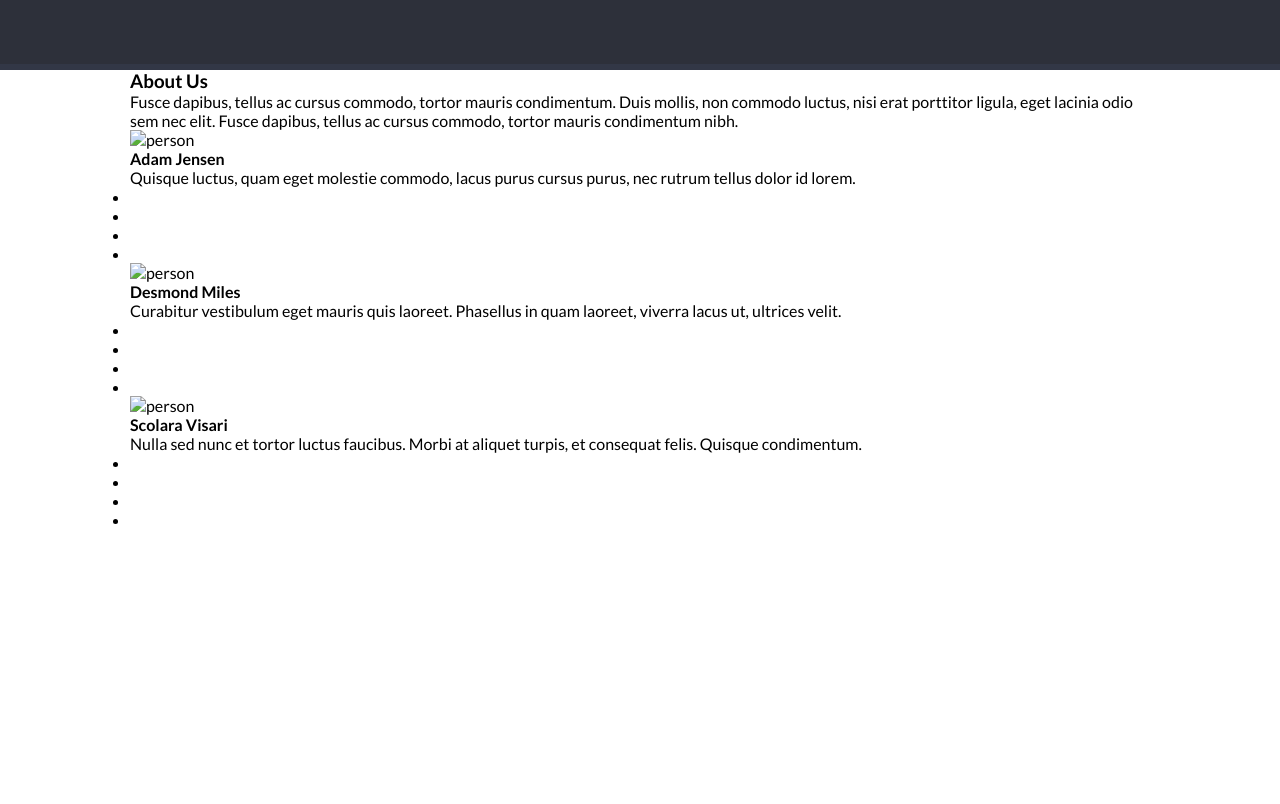
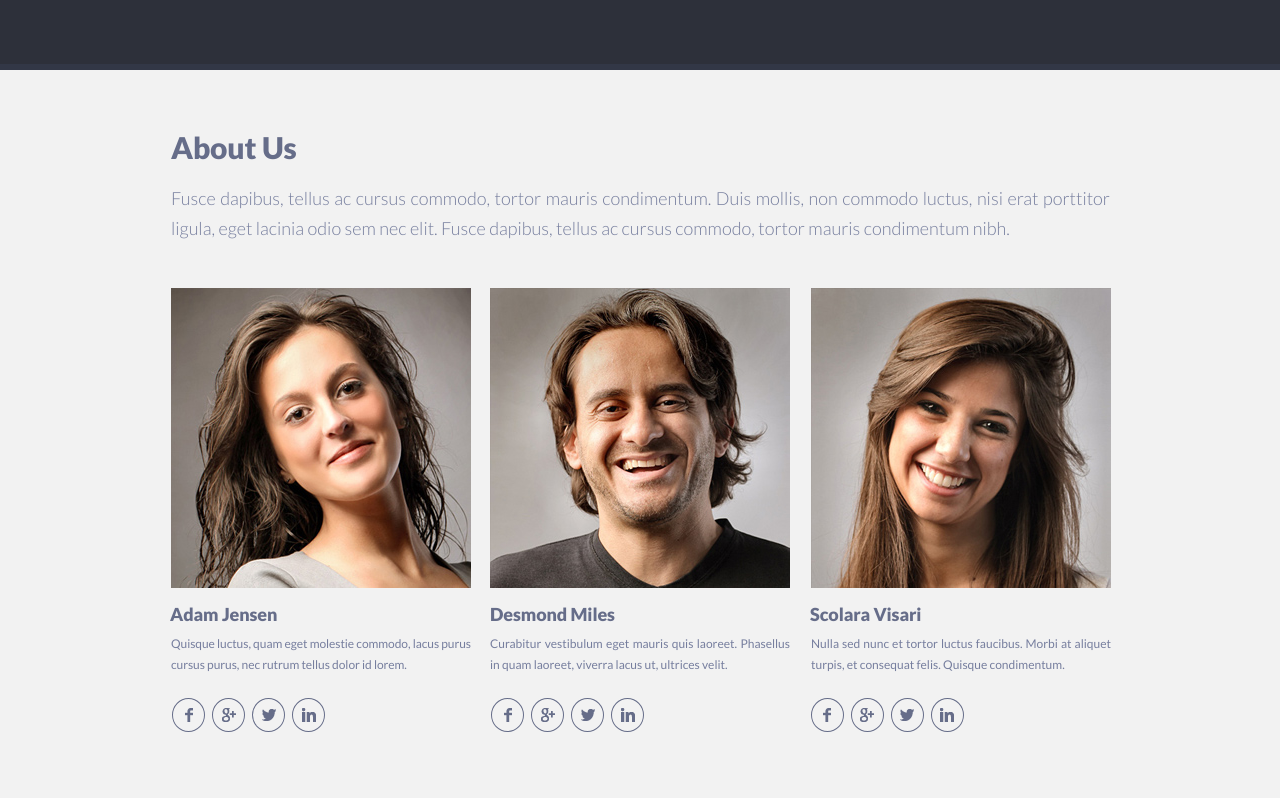
Before and after one commit to timon4ik2102/singolo, a plain HTML site: page singolo2.html in a window 1280 px wide. Shown: the part 800-1604 px from the top of the page. Before the commit the page ends 1329 px from the top, so only its background shows below. Drawn offline with Linux system fonts and the light colour scheme.

Commit message:
feat: add styles of about-us section

```diff
--- a/singolo2.css
+++ b/singolo2.css
@@ -1,18 +1,3 @@
-/* .icon {
-	display: inline-block;
-	width: 70px;
-	height: 70px;
-	background-size: cover;
-}
-
-.icon-arrow {
-	background-image: url(/singolo/assets/img/pensil-icon.svg);
-}
-.icon-arrow:hover,
-.icon-arrow:focus {
-	filter: invert(27%) sepia(51%) saturate(2878%) hue-rotate(346deg) brightness(104%) contrast(97%);
-  } */
-
 @font-face {
 	font-family: 'Lato';
 	font-style: normal;
@@ -45,6 +30,7 @@
 	margin: 0;
 	padding: 0;
 	box-sizing: border-box;
+	list-style-type: none;
 }
 
 .wrapper {
@@ -83,7 +69,6 @@
 	line-height: 30px;
 	color: #767e9e;
 	font-weight: 300;
-
 	text-align: left;
 }
 
@@ -114,7 +99,7 @@
 
 .portfolio-btn-active,
 .portfolio-btn:hover {
-	color: #c5c5c5;
+	color: #dedede;
 	border: 1px solid #c5c5c5;
 }
 
@@ -127,3 +112,142 @@
 	margin-bottom: 17px;
 	margin-right: 17px;
 }
+
+.about {
+	height: 734px;
+	background-color: #f2f2f2;
+	border-bottom: solid 6px #ffffff;
+}
+
+.about-title {
+	padding-top: 68px;
+	margin-left: 40px;
+}
+
+.about-title-head {
+	margin-left: 1px;
+	font-size: 30px;
+	line-height: 18px;
+	color: #666d89;
+	font-weight: 900;
+	text-align: left;
+	letter-spacing: -0.2px;
+}
+
+.about-title-text {
+	margin-top: 27px;
+	padding-left: 1px;
+	width: 940px;
+	text-align: justify;
+	font-size: 18px;
+	line-height: 30px;
+	color: #767e9e;
+	font-weight: 300;
+}
+
+.about-persons {
+	display: flex;
+	flex-direction: row;
+	justify-content: space-between;
+	margin: 45px 41px 0;
+}
+.persons-item:nth-child(3) {
+	margin-right: -2px;
+}
+.persons-item:nth-child(2) {
+	margin-right: 2px;
+}
+
+.persons-item {
+	width: 300px;
+}
+
+.persons-photo {
+	width: 300px;
+	height: 300px;
+}
+
+.persons-content-title {
+	margin-top: 14px;
+	margin-left: -1px;
+	font-size: 18px;
+	line-height: 18px;
+	color: #666d89;
+	font-weight: 900;
+	text-align: left;
+	letter-spacing: -0.1px;
+}
+
+.desmond-title {
+	padding-left: 1px;
+}
+
+.persons-content-text {
+	margin-top: 10px;
+	font-size: 12px;
+	line-height: 21px;
+	color: #767e9e;
+	font-family: 'Lato', sans-serif;
+	font-weight: 400;
+	text-align: justify;
+}
+
+.adam-text {
+	letter-spacing: -0.06px;
+}
+
+.persons-social-icons {
+	margin-left: 1px;
+	display: flex;
+}
+
+.persons-social-icon {
+	margin-top: 23px;
+	margin-right: 7px;
+	width: 33px;
+	height: 34px;
+	border-radius: 50%;
+	border: 1px solid #666d89;
+}
+.scolara-icons {
+	margin-left: -0.5px;
+}
+
+.icon-facebook {
+	background: url(./assets/icons/facebook.png) no-repeat center;
+}
+
+.icon-google {
+	background: url(./assets/icons/google+.png) no-repeat center;
+}
+
+.icon-twitter {
+	background: url(./assets/icons/twitter.png) no-repeat center;
+}
+
+.icon-linkedin {
+	background: url(./assets/icons/linkedin.png) no-repeat center;
+}
+
+.icon-facebook:hover,
+.icon-google:hover,
+.icon-twitter:hover,
+.icon-linkedin:hover {
+	background-color: rgb(168, 166, 173);
+	filter: invert(100%) brightness(154%) saturate(4%);
+}
+
+/* .icon {
+	display: inline-block;
+	width: 70px;
+	height: 70px;
+	background-size: cover;
+}
+
+.icon-arrow {
+	background-image: url(/singolo/assets/img/pensil-icon.svg);
+}
+.icon-arrow:hover,
+.icon-arrow:focus {
+	filter: invert(27%) sepia(51%) saturate(2878%) hue-rotate(346deg) brightness(104%) contrast(97%);
+  } */
--- a/singolo2.html
+++ b/singolo2.html
@@ -49,49 +49,49 @@
         </div>
         <div class="about-persons persons">
           <div class="persons-item">
-            <img class="persons-photo" src="assets/images/About_us_img1.jpeg" alt="person">
+            <img class="persons-photo" src="./assets/img/about1.jpeg" alt="person">
             <div class="persons-content">
               <h4 class="persons-content-title">Adam Jensen</h4>
-              <p class="persons-content-text">Quisque luctus, quam eget molestie commodo, lacus purus cursus purus, nec
-                rutrum tellus dolor id lorem. </p>
+              <p class="persons-content-text adam-text">Quisque luctus, quam eget molestie commodo, lacus purus cursus
+                purus, nec rutrum tellus dolor id lorem. </p>
               <div class="persons-social-items">
-                <ul class="persons-social-items">
-                  <li class="persons-social-items"><a href="#"></a></li>
-                  <li class="persons-social-items"><a href="#"></a></li>
-                  <li class="persons-social-items"><a href="#"></a></li>
-                  <li class="persons-social-items"><a href="#"></a></li>
+                <ul class="persons-social-icons">
+                  <li class="persons-social-icon icon-facebook"><a href="#"></a></li>
+                  <li class="persons-social-icon icon-google"><a href="#"></a></li>
+                  <li class="persons-social-icon icon-twitter"><a href="#"></a></li>
+                  <li class="persons-social-icon icon-linkedin"><a href="#"></a></li>
                 </ul>
               </div>
             </div>
           </div>
           <div class="persons-item">
-            <img class="persons-photo" src="assets/images/About_us_img1.jpeg" alt="person">
+            <img class="persons-photo" src="./assets/img/about2.jpeg" alt="person">
             <div class="persons-content">
-              <h4 class="persons-content-title">Desmond Miles</h4>
+              <h4 class="persons-content-title desmond-title">Desmond Miles</h4>
               <p class="persons-content-text">Curabitur vestibulum eget mauris quis laoreet. Phasellus in quam laoreet,
                 viverra lacus ut, ultrices velit.</p>
               <div class="persons-social-items">
-                <ul class="persons-social-items">
-                  <li class="persons-social-items"><a href="#"></a></li>
-                  <li class="persons-social-items"><a href="#"></a></li>
-                  <li class="persons-social-items"><a href="#"></a></li>
-                  <li class="persons-social-items"><a href="#"></a></li>
+                <ul class="persons-social-icons">
+                  <li class="persons-social-icon icon-facebook"><a href="#"></a></li>
+                  <li class="persons-social-icon icon-google"><a href="#"></a></li>
+                  <li class="persons-social-icon icon-twitter"><a href="#"></a></li>
+                  <li class="persons-social-icon icon-linkedin"><a href="#"></a></li>
                 </ul>
               </div>
             </div>
           </div>
           <div class="persons-item">
-            <img class="persons-photo" src="assets/images/About_us_img1.jpeg" alt="person">
+            <img class="persons-photo" src="./assets/img/about3.jpeg" alt="person">
             <div class="persons-content">
               <h4 class="persons-content-title">Scolara Visari</h4>
               <p class="persons-content-text">Nulla sed nunc et tortor luctus faucibus. Morbi at aliquet turpis, et
                 consequat felis. Quisque condimentum.</p>
               <div class="persons-social-items">
-                <ul class="persons-social-items">
-                  <li class="persons-social-items"><a href="#"></a></li>
-                  <li class="persons-social-items"><a href="#"></a></li>
-                  <li class="persons-social-items"><a href="#"></a></li>
-                  <li class="persons-social-items"><a href="#"></a></li>
+                <ul class="persons-social-icons scolara-icons">
+                  <li class="persons-social-icon icon-facebook"><a href="#"></a></li>
+                  <li class="persons-social-icon icon-google"><a href="#"></a></li>
+                  <li class="persons-social-icon icon-twitter"><a href="#"></a></li>
+                  <li class="persons-social-icon icon-linkedin"><a href="#"></a></li>
                 </ul>
               </div>
             </div>
```
Also changed, not shown: assets/icons/facebook.png (added), assets/icons/google+.png (added), assets/icons/linkedin.png (added), assets/icons/twitter.png (added), assets/img/about1.jpeg (added), assets/img/about2.jpeg (added), assets/img/about3.jpeg (added).
